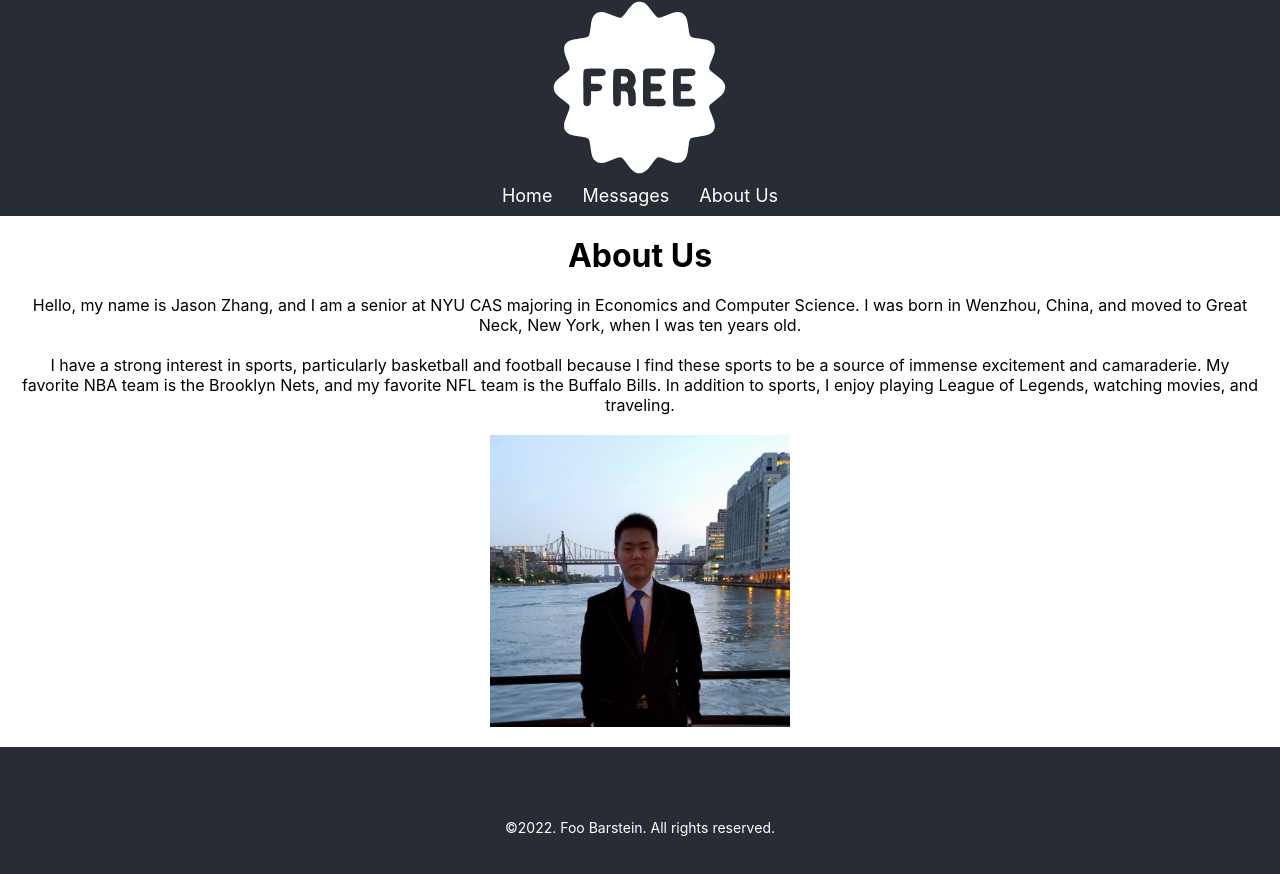
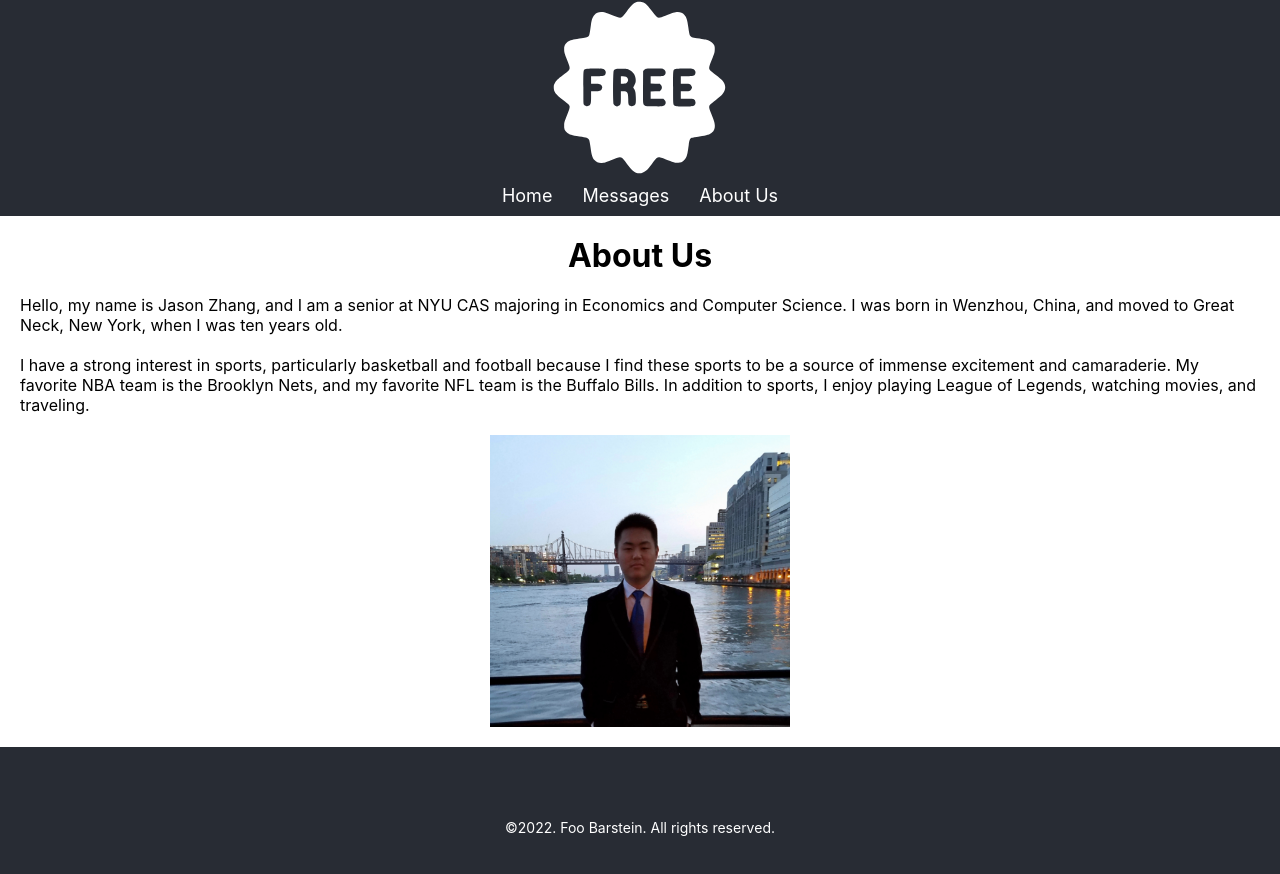
Before and after one commit to agiledev-students-fall2023/3-simple-mern-stack-app-Jason-SL-Zhang, a React (Create React App) app in the folder front-end/: page /about-us in a window 1280 px wide. Shown: the top 874 px of the page. Built offline with nearby package versions, Linux system fonts and the light colour scheme.

Commit message:
UpdateAboutUs

```diff
--- a/front-end/src/AboutUs.css
+++ b/front-end/src/AboutUs.css
@@ -6,8 +6,6 @@
     text-align: left;
 }
 
-.about-us {
-    margin: 0 auto;
-    width: 80%;
+.text{
     text-align: left;
 }
--- a/front-end/src/AboutUs.js
+++ b/front-end/src/AboutUs.js
@@ -7,11 +7,11 @@ const AboutUs = props => {
   return (
     <>
       <h1>About Us</h1><br></br>
-      <p>
+      <p class = "text">
         Hello, my name is Jason Zhang, and I am a senior at NYU CAS majoring in Economics and Computer Science. I was born in Wenzhou, China,
         and moved to Great Neck, New York, when I was ten years old.
       </p><br></br>
-      <p>
+      <p class = "text">
         I have a strong interest in sports, particularly basketball and football because I find these sports to be a source of immense excitement
         and camaraderie. My favorite NBA team is the Brooklyn Nets, and my favorite NFL team is the Buffalo Bills. In addition to sports, I enjoy
         playing League of Legends, watching movies, and traveling.
```
